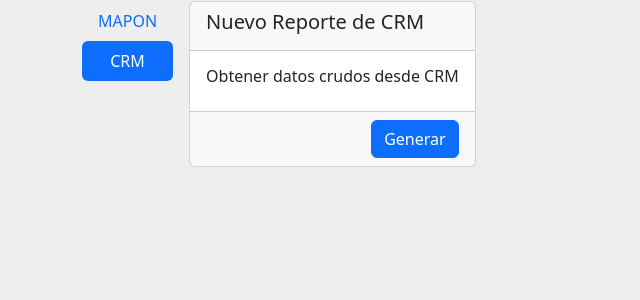
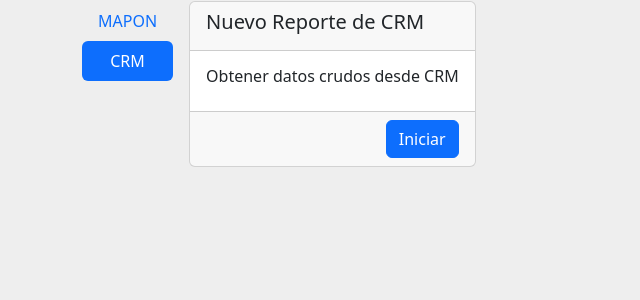
Before and after one commit to wolfdev07/py-data-bridge-advance, a Python web app: template templates/pages/index/index.html in a window 1280 px wide, after a click on "CRM". Shown: the part 149-449 px from the top of the page, without its empty margins (0-640 px from the left). Run offline with Jinja, Linux system fonts and the light colour scheme; the template is opened without the code that fills it: most values are stand-ins (such as "Sample title", 1, 10 or a date in 2020).

Commit message:
UPDATE diferent frontend's templates

```diff
--- a/templates/pages/crm-manager/crm_manager_main.html
+++ b/templates/pages/crm-manager/crm_manager_main.html
@@ -25,6 +25,7 @@
 </div>
 {% endblock %}
 {% block js %}
+<script src="/static/js/crm-manager/tableHeader.js" defer></script>
 <script src="https://code.jquery.com/jquery-3.7.1.js" integrity="sha256-eKhayi8LEQwp4NKxN+CfCh+3qOVUtJn3QNZ0TciWLP4="crossorigin="anonymous"></script>
 <script src="https://cdn.datatables.net/2.0.8/js/dataTables.js" defer></script>
 <script src="/static/js/crm-manager/dataTableBuild.js" defer></script>
--- a/templates/pages/index/components/nav_tabs.html
+++ b/templates/pages/index/components/nav_tabs.html
@@ -43,7 +43,7 @@
                     </div>
                 </div>
                 <div class="card-footer text-end">
-                    <a class="btn btn-primary" id="new-crm">Generar</a>
+                    <a class="btn btn-primary" id="new-crm">Iniciar</a>
                 </div>
             </div>
         </div>
--- a/templates/pages/index/index.html
+++ b/templates/pages/index/index.html
@@ -13,4 +13,5 @@
     <script src="static/js/load_animation/loadSection.js"></script>
     <script src="static/js/index/loadGroup.js"></script>
     <script src="static/js/index/loadNewCRM.js"></script>
+    <script src="static/js/index/expirationCookies.js" defer></script>
 {% endblock  %}
```
